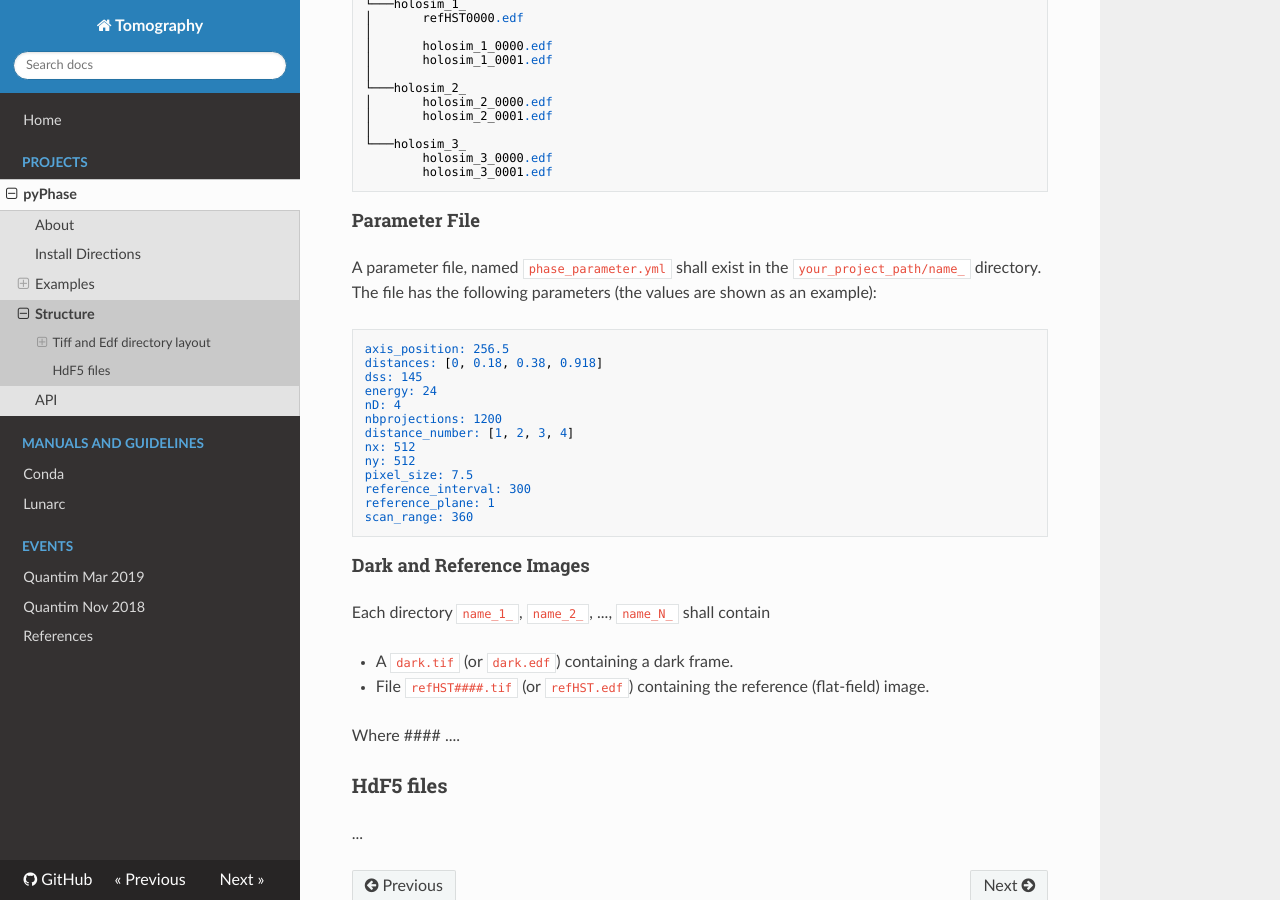
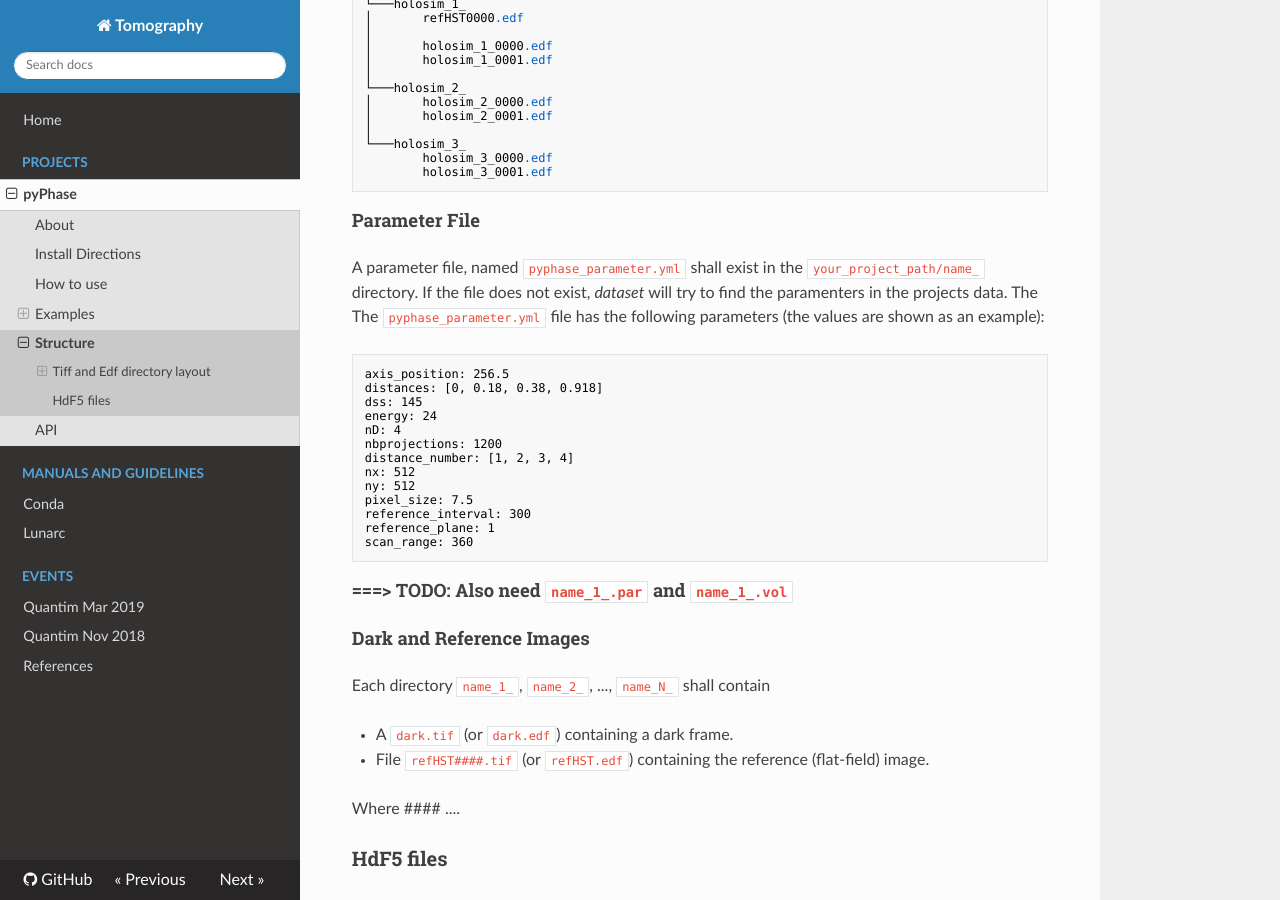
Before and after one commit to tomograms/tomograms-doc, an MkDocs documentation site: the page built from docs/projects/pyphase/structure.md, in a window 1280 px wide and 900 px high, scrolled down 863 px. Built offline with MkDocs 1.6.1, drawn with Linux system fonts in a browser that asks for light colours; nearby versions of some CDN libraries.

Commit message:
Some more raw structure

````diff
--- a/docs/projects/pyphase/structure.md
+++ b/docs/projects/pyphase/structure.md
@@ -51,10 +51,11 @@ HoloSim
 
 
 #### Parameter File
-A parameter file, named `phase_parameter.yml` shall exist in the `your_project_path/name_` directory.
-The file has the following parameters (the values are shown as an example):
+A parameter file, named `pyphase_parameter.yml` shall exist in the `your_project_path/name_` directory.
+If the file does not exist, *dataset* will try to find the paramenters in the projects data.
+The The `pyphase_parameter.yml` file has the following parameters (the values are shown as an example):
 
-```
+```file
 axis_position: 256.5
 distances: [0, 0.18, 0.38, 0.918]
 dss: 145
@@ -71,6 +72,8 @@ scan_range: 360
 ```
 [\\]: # (Add comments in the code describing the paramenters)
 
+#### ===> TODO: Also need `name_1_.par` and `name_1_.vol`
+
 #### Dark and Reference Images
 
 Each directory  `name_1_`,  `name_2_`, ...,  `name_N_` shall contain
--- a/mkdocs.yml
+++ b/mkdocs.yml
@@ -8,6 +8,7 @@ nav:
     - pyPhase:
         - 'About': projects/pyphase/about.md
         - 'Install Directions': projects/pyphase/install.md
+        - 'How to use': projects/pyphase/how_to_use.md
         - 'Examples':
           - 'Examples': projects/pyphase/examples.md
           - ' Multidistance CFT phase retrieval': projects/pyphase/example1.md
````
Also changed, not shown: docs/projects/pyphase/how_to_use.md (added, +60 -0 lines), docs/projects/pyphase/loading.md (added, +9 -0 lines).
